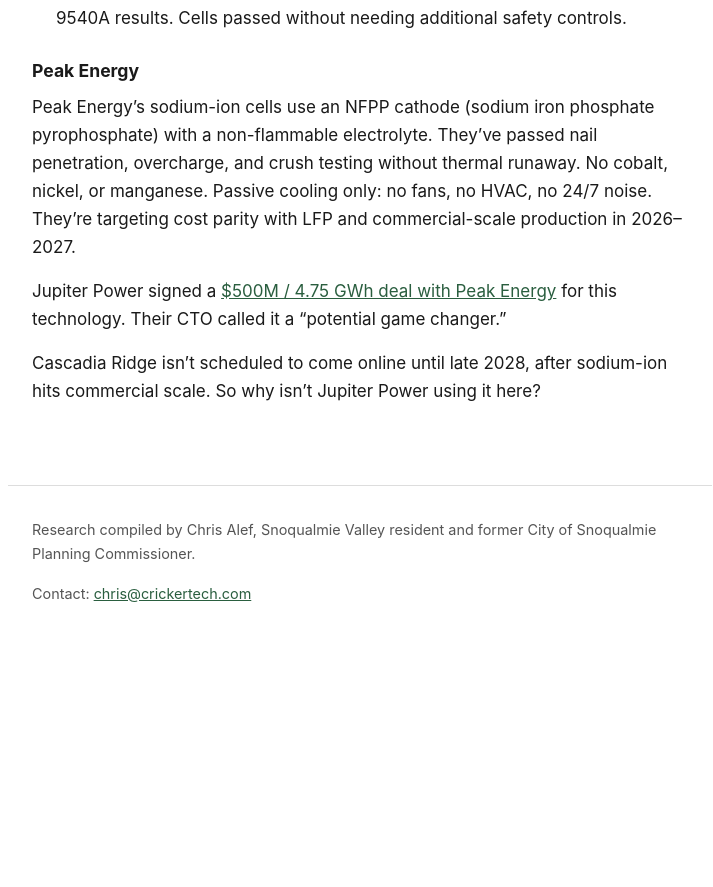
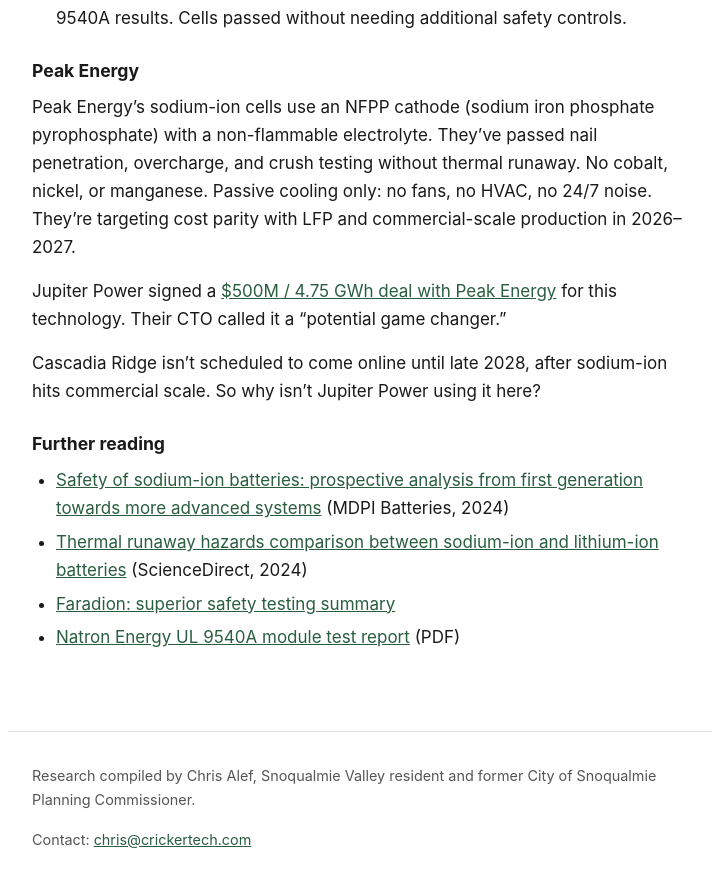
Before and after one commit to calef/cascadia-ridge-bess, a Jekyll site: the page built from _pages/battery-technology.md, in a window 1280 px wide and 900 px high, scrolled down 2132 px. Shown: the top 887 px of the window, without its empty margins (280-993 px from the left). Built offline with Jekyll 4.4.1, drawn with Linux system fonts in a browser that asks for light colours; before the commit the page ends 2786 px from its top, so only the background shows below that.

Commit message:
Deploy site 2026-03-17-193201

```diff
--- a/_pages/battery-technology.md
+++ b/_pages/battery-technology.md
@@ -55,3 +55,10 @@ Peak Energy's sodium-ion cells use an NFPP cathode (sodium iron phosphate pyroph
 Jupiter Power signed a [$500M / 4.75 GWh deal with Peak Energy](https://www.prnewswire.com/news-releases/peak-energy-signs-4-75-gwh-contract-with-jupiter-power-for-industry-leading-sodium-ion-battery-storage-systems-302612467.html) for this technology. Their CTO called it a "potential game changer."
 
 Cascadia Ridge isn't scheduled to come online until late 2028, after sodium-ion hits commercial scale. So why isn't Jupiter Power using it here?
+
+### Further reading
+
+- [Safety of sodium-ion batteries: prospective analysis from first generation towards more advanced systems](https://www.mdpi.com/2313-0105/10/10/370) (MDPI Batteries, 2024)
+- [Thermal runaway hazards comparison between sodium-ion and lithium-ion batteries](https://www.sciencedirect.com/science/article/abs/pii/S095758202400716X) (ScienceDirect, 2024)
+- [Faradion: superior safety testing summary](https://faradion.co.uk/technology-benefits/superior-safety/)
+- [Natron Energy UL 9540A module test report](https://natron.energy/files/resources/natron-ul-9540a-module-report-revised-july-8-2020-final.pdf) (PDF)
```
